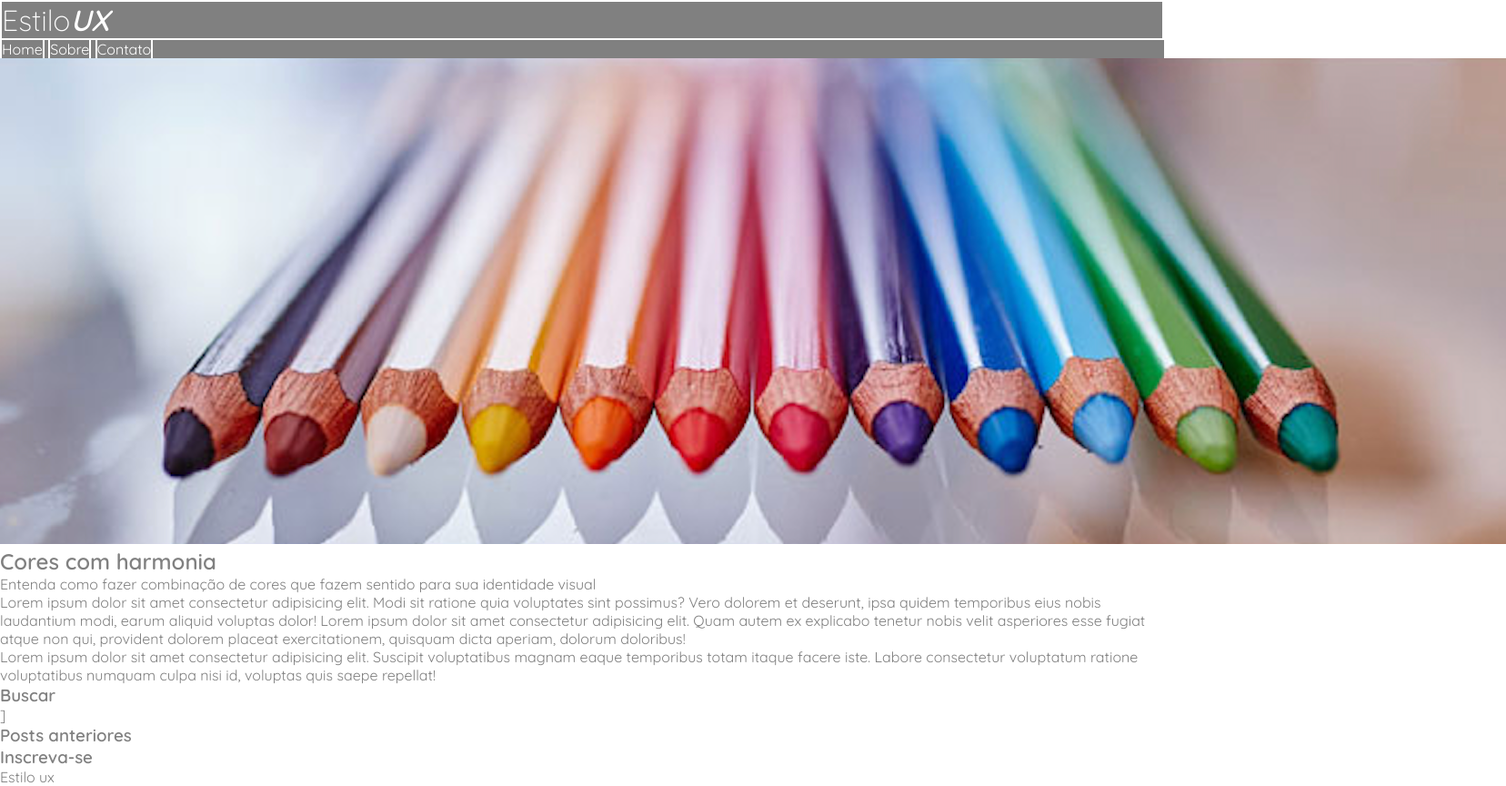
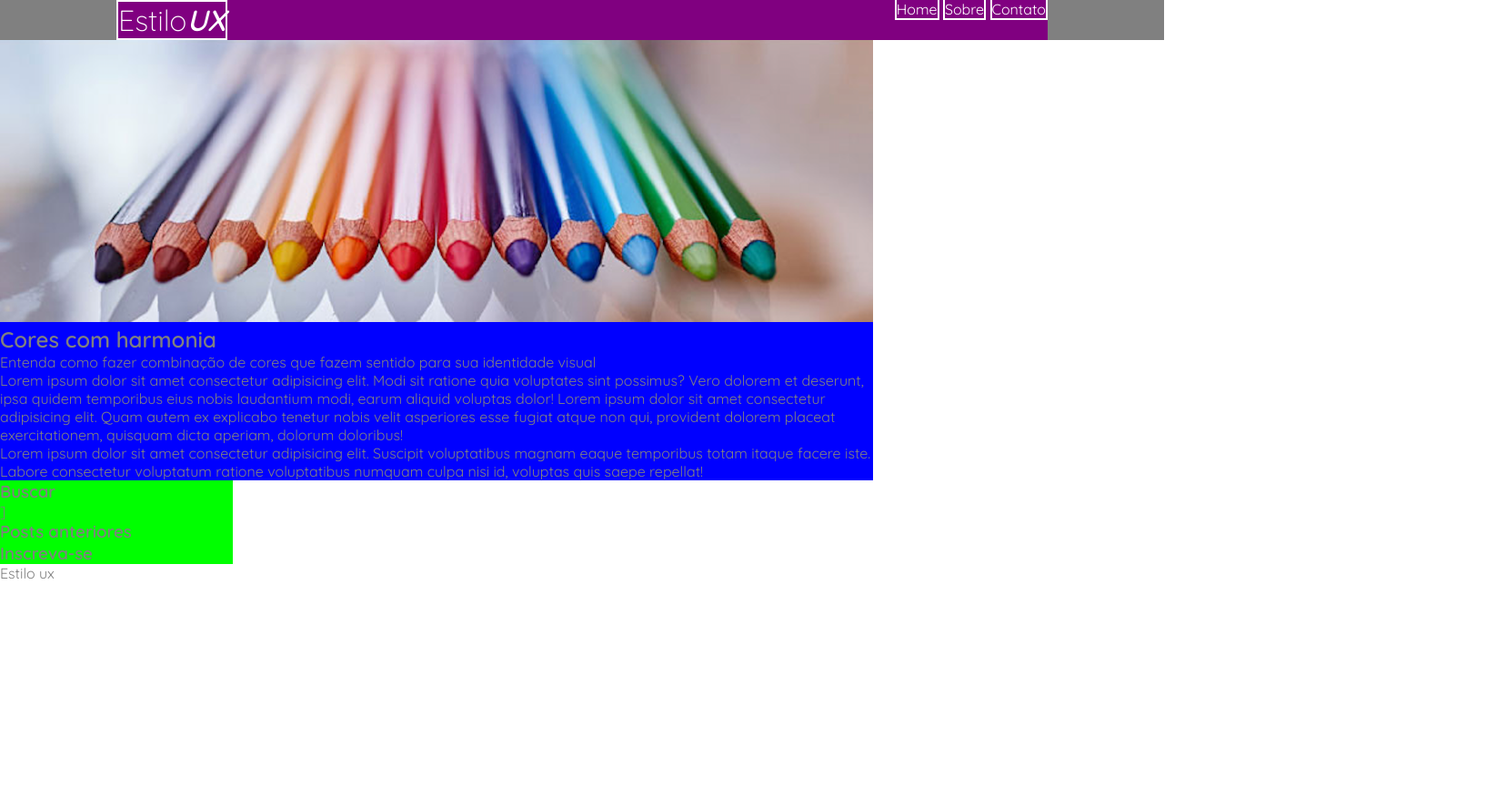
Before and after one commit to Wand9/Novo-projeto-estilo-ux, a plain HTML site: page index.html in a window 1280 px wide. Shown: the whole page at 91% size, 1656 px wide, since content can reach past the window. After the commit the page ends 800 px from the top, so only its background shows below. Drawn offline with Linux system fonts and the light colour scheme.

Commit message:
continuação codigos

```diff
--- a/index.html
+++ b/index.html
@@ -10,21 +10,23 @@
 <body>
     <!-- CABEÇALHO -->
     <header>
-        <div class="container-grid header-flex"></div>
-
+        <div class="container-grid header-flex">
             <!-- Título principal da página -->
             <h1>Estilo<span id="logoux">UX</span></h1>
-
             <nav>
                 <a href="">Home</a>
                 <a href="">Sobre</a>
                 <a href="">Contato</a>
             </nav>
+        </div>
     </header>
 
     <main>
-        <section>
-            <img src="images/lapis-de-cor.png" alt="Lápis de cor">
+
+        <div class="container-grid colum-flex"></div>
+
+        <section class="coluna1">
+            <img id="lapis" src="images/lapis-de-cor.png" alt="Lápis de cor">
 
             <h2>Cores com harmonia</h2>
 
@@ -35,7 +37,10 @@
             <p>Lorem ipsum dolor sit amet consectetur adipisicing elit. Suscipit voluptatibus magnam eaque temporibus totam itaque facere iste. Labore consectetur voluptatum ratione voluptatibus numquam culpa nisi id, voluptas quis saepe repellat!</p>
         </section>
 
-        <aside>
+
+
+        <aside class="coluna2">
+
             <article>
                 <h3>Buscar</h3>]
             </article>
--- a/styles/style.css
+++ b/styles/style.css
@@ -44,10 +44,18 @@ header h1 #logoux{
 
 }
 
+header nav {
+    justify-content: space-between;
+    align-items: center;
+
+}
+
 header nav a {
     color: white;
     text-decoration: white;
     border: 2px solid white;
+    justify-content: space-between;
+    align-items: center;
 }
 
 /* h2 {
@@ -60,6 +68,24 @@ header nav a {
     margin: 20px 10px 20px 10px;
 } */
 
-h2 {
+
+main .coluna-flex {
+    display: flex;
+    justify-content: space-between;
+}
+
+main .coluna1 {
+    width: 75%;
+    background-color: blue;
+}
+
+/* imagem lapis */
+main .coluna1 #lapis {
+    width: 100%;
 
 }
+
+main .coluna2 {
+    width: 20%;
+    background-color: lime;
+}
```
Lines whose indentation alone changed are shown as unchanged.
